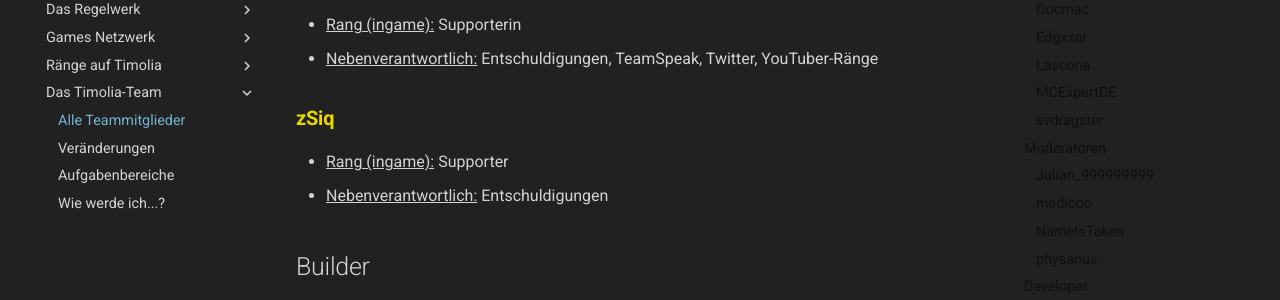
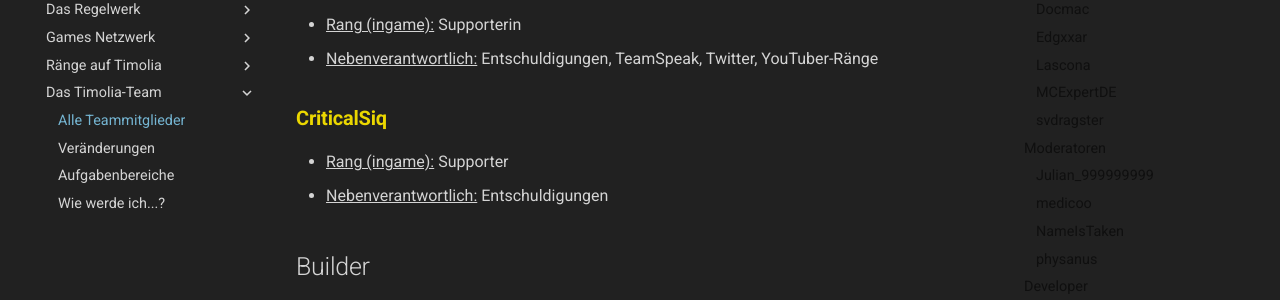
Before and after one commit to TimoliaDE/HowTo, an MkDocs documentation site: the page built from docs/team/members.md, in a window 1280 px wide and 900 px high, scrolled down 5976 px. Shown: the part 154-454 px from the top of the window. Built offline with MkDocs 1.6.1 and Material for MkDocs 9.7.7, drawn with Linux system fonts in a browser that asks for light colours; old or Windows-style settings are respelled for this version of MkDocs.

Commit message:
zSiq -> CriticalSiq

```diff
--- a/docs/team/members.md
+++ b/docs/team/members.md
@@ -169,7 +169,7 @@ Sie stehen für alle grundlegenden Fragen und Reports zur Verfügung und sind di
 - <u>Rang (ingame):</u> Supporterin
 - <u>Nebenverantwortlich:</u> Entschuldigungen, TeamSpeak, Twitter, YouTuber-Ränge
 
-### <strong><span class='supporter'>zSiq</span></strong>
+### <strong><span class='supporter'>CriticalSiq</span></strong>
 - <u>Rang (ingame):</u> Supporter
 - <u>Nebenverantwortlich:</u> Entschuldigungen
 
```
Also changed, not shown: docs/team/responsibilities.md (+1 -1 lines).
